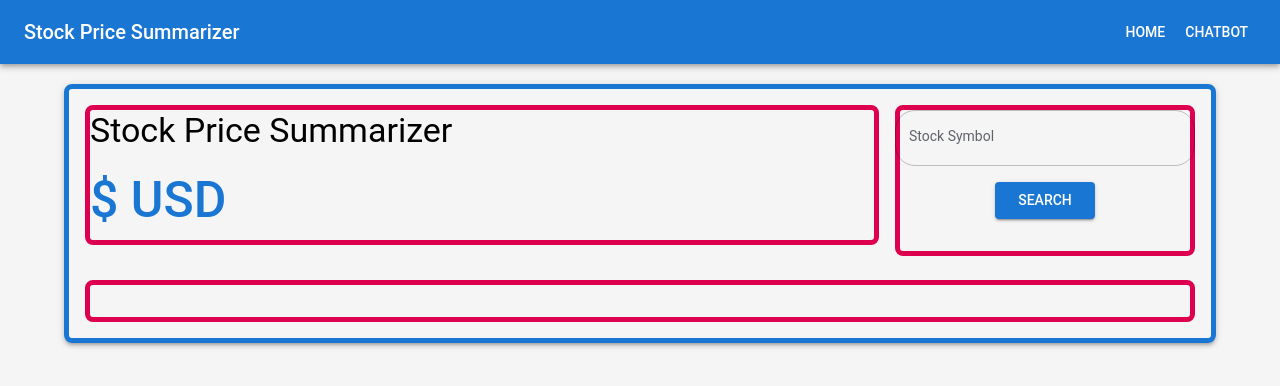
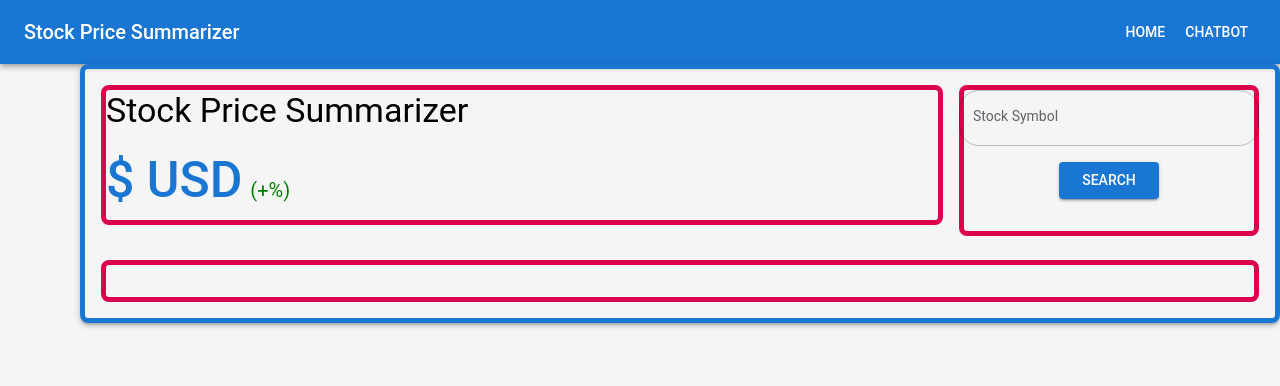
Before and after one commit to moezakbar/stock-summarizer, a React (Create React App) app: page / in a window 1280 px wide. Shown: the top 386 px of the page. Built offline with nearby package versions, Linux system fonts and the light colour scheme.

Commit message:
added percentage increase/decrease functionality

```diff
--- a/src/App.js
+++ b/src/App.js
@@ -17,23 +17,46 @@ function App() {
   const [chartType, setChartType] = useState('weekly');
   const [currentPrice, setCurrentPrice] = useState(null);
   const [originalPrice, setOriginalPrice] = useState(null);
+  const [currentPercentageChange, setCurrentPercentageChange] = useState(null);
 
   // Update hovered price
   const handleHoveredPrice = (price) => {
     setCurrentPrice(price);
+    if (originalPrice) {
+      const percentage = (((price - originalPrice) / originalPrice) * 100).toFixed(2);
+      setCurrentPercentageChange(percentage);
+    }
   };
 
   // Reset price to original
   const resetPrice = () => {
     setCurrentPrice(originalPrice);
+
+    // calculate total percentage change overall and reset it to that variable
+    if (originalPrice && stockData) {
+      const dataPoints = stockData[chartType];
+      if (dataPoints && dataPoints.length > 0) {
+        const earliestPrice = dataPoints[0].adjustedClose;
+        const totalPercentageChange = (((originalPrice - earliestPrice) / earliestPrice) * 100).toFixed(2);
+        setCurrentPercentageChange(totalPercentageChange);
+      }
+    }
   };
 
   // Set original price when stock data changes
   useEffect(() => {
     if (stockData) {
-      const latestPrice = stockData[chartType][stockData[chartType].length - 1].adjustedClose;
-      setOriginalPrice(latestPrice);
-      setCurrentPrice(latestPrice);
+      const dataPoints = stockData[chartType];
+      if (dataPoints && dataPoints.length > 0) {
+        const latestPrice = dataPoints[dataPoints.length - 1].adjustedClose;
+        const earliestPrice = dataPoints[0].adjustedClose;
+
+        const totalPercentageChange = (((latestPrice - earliestPrice) / earliestPrice) * 100).toFixed(2);
+
+        setOriginalPrice(latestPrice);
+        setCurrentPrice(latestPrice);
+        setCurrentPercentageChange(totalPercentageChange); // Initialize percentage change here
+      }
     }
   }, [stockData, chartType]);
 
@@ -85,8 +108,10 @@ function App() {
                   borderRadius: 2,
                   margin: '20px auto',
                   boxShadow: 3,
-                  maxWidth: '90%',
+                  maxWidth: '100%',
                   height: 'auto',
+                  marginTop: 0,
+                  marginLeft: 10,
                 }}
               >
                 <Box
@@ -118,6 +143,17 @@ function App() {
 
                     <Typography variant="h6" sx={{ color: 'primary.main', mt: 1, fontSize: 50, }}>
                       ${currentPrice?.toFixed(2)} USD
+                      <Typography
+                        variant="body1"
+                        sx={{
+                          color: currentPercentageChange >= 0 ? 'green' : 'red', // Green for positive, red for negative
+                          fontSize: 20,
+                          marginLeft: 1,
+                        }}
+                        component="span"
+                      >
+                        ({currentPercentageChange >= 0 ? '+' : ''}{currentPercentageChange}%)
+                      </Typography>
                     </Typography>
 
                   </Box>
@@ -157,7 +193,7 @@ function App() {
                       maxWidth: '1000px', // Restrict max width to fit the parent box
                       aspectRatio: '16 / 9',
                       }}>
-                      <StockChart stockData={stockData} chartType={chartType} setHoveredPrice={handleHoveredPrice} resetPrice={resetPrice}/>
+                      <StockChart stockData={stockData} chartType={chartType} setHoveredPrice={handleHoveredPrice} resetPrice={resetPrice} setPercentageChange={setCurrentPercentageChange}/>
                       <Box sx={{ marginTop: 2, display: 'flex', gap: 2, justifyContent: 'center' }}>
                         <Button
                           variant="contained"
--- a/src/StockChart.js
+++ b/src/StockChart.js
@@ -5,7 +5,7 @@ import { Chart as ChartJS, CategoryScale, LinearScale, PointElement, LineElement
 // Register required Chart.js components
 ChartJS.register(CategoryScale, LinearScale, PointElement, LineElement, Title, Tooltip, Legend);
 
-function StockChart({ stockData, chartType, setHoveredPrice, resetPrice }) {
+function StockChart({ stockData, chartType, setHoveredPrice, resetPrice, setPercentageChange }) {
 
   const formatStockData = (stockData, type) => {
     const labels = [];
@@ -68,7 +68,11 @@ function StockChart({ stockData, chartType, setHoveredPrice, resetPrice }) {
       if (chartElement.length > 0) {
         const index = chartElement[0].index;
         const hoveredPrice = stockData[chartType][index].adjustedClose;
+        // Calculate percentage change
+        const firstPrice = stockData[chartType][0].adjustedClose;
+        const percentageChange = ((hoveredPrice - firstPrice) / firstPrice) * 100;
         setHoveredPrice(hoveredPrice); // Update the hovered price
+        setPercentageChange(percentageChange.toFixed(2))
       } else {
         resetPrice(); // Reset to the original price
       }
```
